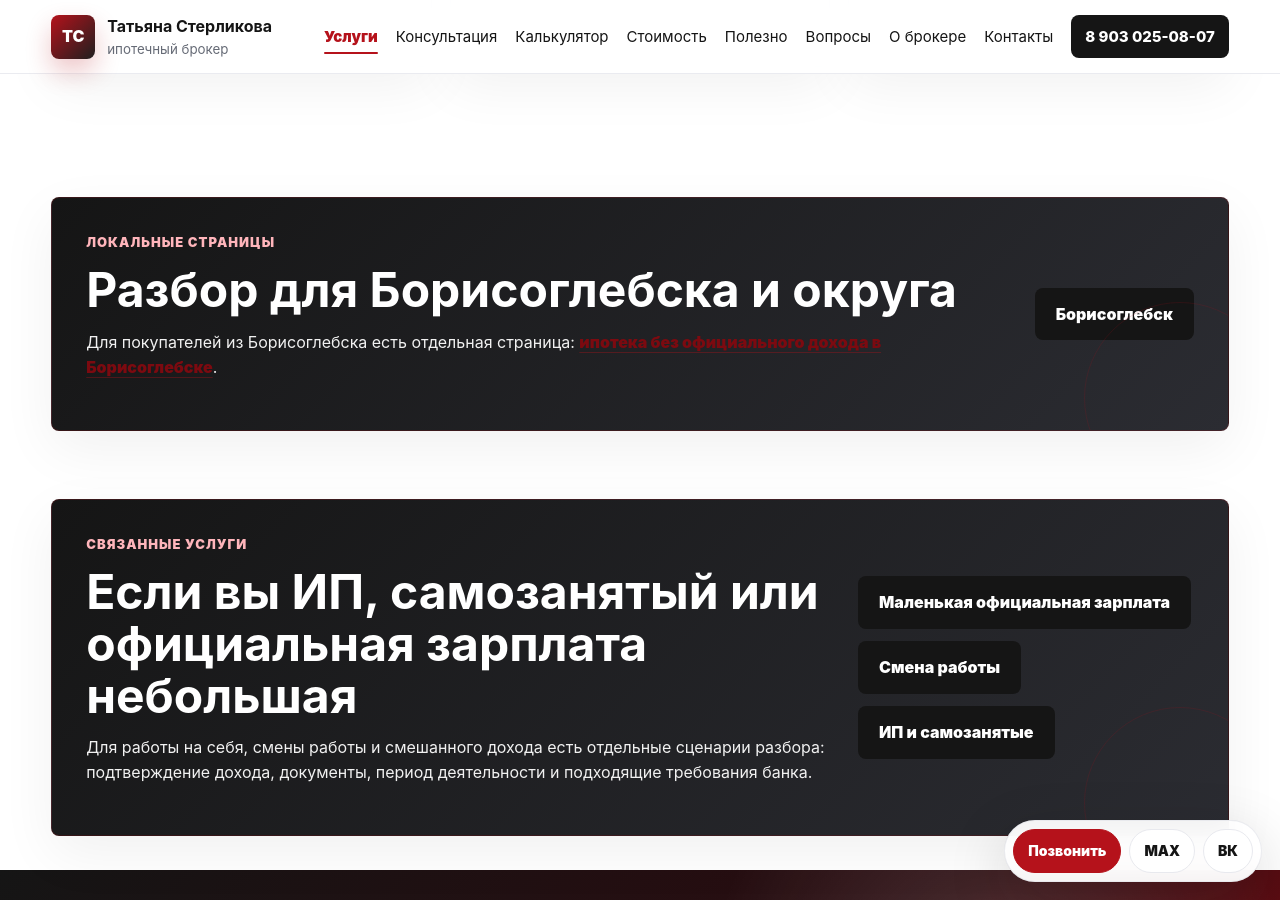
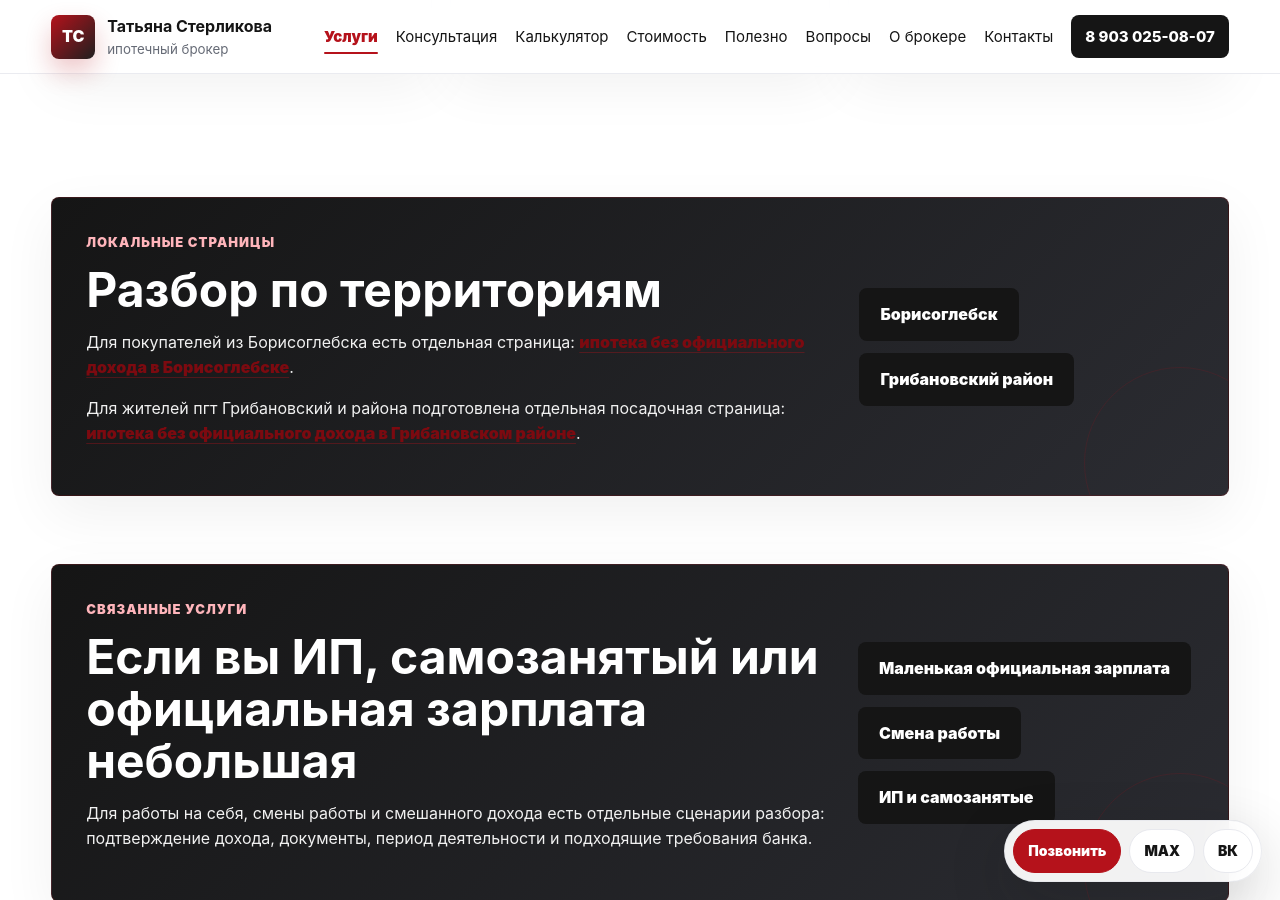
Before and after one commit to deputat36/broker, a Jekyll site: the page built from uslugi/ipoteka-bez-oficialnogo-dohoda.md, in a window 1280 px wide and 900 px high, scrolled down 2475 px. Built offline with Jekyll 4.4.1, drawn with Linux system fonts in a browser that asks for light colours.

Commit message:
Добавлена локальная ссылка на ипотеку без официального дохода в Грибановском районе

```diff
--- a/uslugi/ipoteka-bez-oficialnogo-dohoda.md
+++ b/uslugi/ipoteka-bez-oficialnogo-dohoda.md
@@ -15,7 +15,7 @@
 
 <section class="section"><div class="section-head"><p class="eyebrow">Чего не обещаем</p><h2>Честный подход без гарантии одобрения</h2><p>Ни один брокер не может гарантировать решение банка. Задача консультации — не обещать невозможное, а выбрать более разумный маршрут и не создавать лишних отказов.</p></div><div class="grid cards-3"><article class="card"><h3>Сначала риски</h3><p>Разбираем слабые места заявки до отправки анкеты.</p></article><article class="card"><h3>Потом банк</h3><p>Смотрим, какие банки и программы логичнее под вашу ситуацию.</p></article><article class="card"><h3>Затем заявка</h3><p>Подача имеет смысл, когда понятны документы, платеж и стратегия.</p></article></div></section>
 
-<section class="section compact-section"><div class="notice"><div><p class="eyebrow">Локальные страницы</p><h2>Разбор для Борисоглебска и округа</h2><p>Для покупателей из Борисоглебска есть отдельная страница: <a class="text-link" href="{{ '/geo/borisoglebsk/ipoteka-bez-oficialnogo-dohoda/' | relative_url }}">ипотека без официального дохода в Борисоглебске</a>.</p></div><a class="btn btn-dark" href="{{ '/geo/borisoglebsk/ipoteka-bez-oficialnogo-dohoda/' | relative_url }}">Борисоглебск</a></div></section>
+<section class="section compact-section"><div class="notice"><div><p class="eyebrow">Локальные страницы</p><h2>Разбор по территориям</h2><p>Для покупателей из Борисоглебска есть отдельная страница: <a class="text-link" href="{{ '/geo/borisoglebsk/ipoteka-bez-oficialnogo-dohoda/' | relative_url }}">ипотека без официального дохода в Борисоглебске</a>.</p><p>Для жителей пгт Грибановский и района подготовлена отдельная посадочная страница: <a class="text-link" href="{{ '/geo/gribanovskiy/ipoteka-bez-oficialnogo-dohoda/' | relative_url }}">ипотека без официального дохода в Грибановском районе</a>.</p></div><div class="hero-actions"><a class="btn btn-dark" href="{{ '/geo/borisoglebsk/ipoteka-bez-oficialnogo-dohoda/' | relative_url }}">Борисоглебск</a><a class="btn btn-dark" href="{{ '/geo/gribanovskiy/ipoteka-bez-oficialnogo-dohoda/' | relative_url }}">Грибановский район</a></div></div></section>
 
 <section class="section compact-section"><div class="notice"><div><p class="eyebrow">Связанные услуги</p><h2>Если вы ИП, самозанятый или официальная зарплата небольшая</h2><p>Для работы на себя, смены работы и смешанного дохода есть отдельные сценарии разбора: подтверждение дохода, документы, период деятельности и подходящие требования банка.</p></div><div class="hero-actions"><a class="btn btn-dark" href="{{ '/polezno/ipoteka-s-malenkoy-oficialnoy-zarplatoy/' | relative_url }}">Маленькая официальная зарплата</a><a class="btn btn-dark" href="{{ '/polezno/ipoteka-pri-smene-raboty/' | relative_url }}">Смена работы</a><a class="btn btn-dark" href="{{ '/uslugi/ipoteka-dlya-ip-samozanyatyh/' | relative_url }}">ИП и самозанятые</a></div></div></section>
 
```
